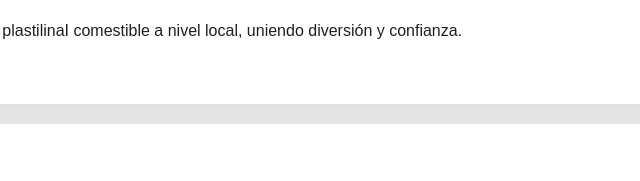
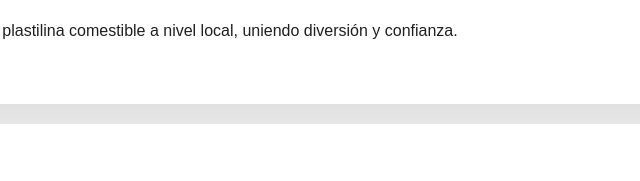
Before and after one commit to meximasamx-cell/usuario.github.io, a plain HTML site: page empresa.html in a window 1280 px wide. Shown: the part 604-785 px from the top of the page, 340-980 px from the left. Drawn offline with Linux system fonts and the light colour scheme.

Commit message:
Update empresa.html

```diff
--- a/empresa.html
+++ b/empresa.html
@@ -35,7 +35,7 @@
 <section>
   <h2>Visión</h2>
   <p>
-    Ser la marca favorita de plastilinaI comestible a nivel local,
+    Ser la marca favorita de plastilina comestible a nivel local,
     uniendo diversión y confianza.
   </p>
 </section>
```
